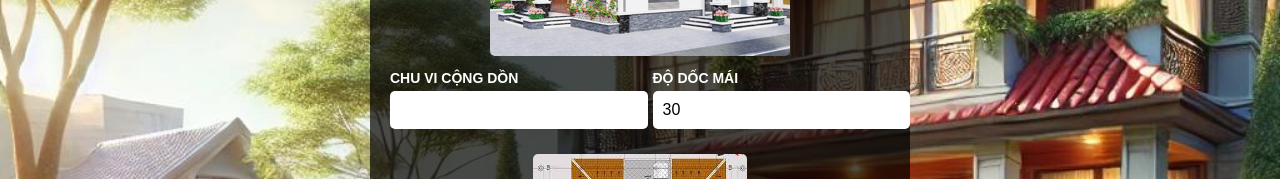
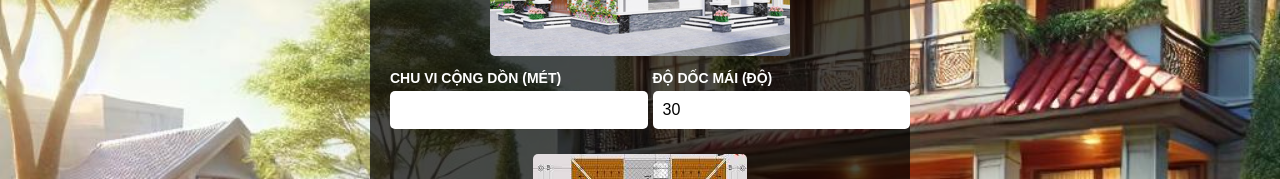
Before and after one commit to saubinhminh/tinhvattu, a plain HTML site: page index.html in a window 1280 px wide. Shown: the part 349-528 px from the top of the page. Drawn offline with Linux system fonts and the light colour scheme.

Commit message:
Add files via upload

```diff
--- a/index.html
+++ b/index.html
@@ -48,7 +48,7 @@
       gap: 25px;
     }
     .flex-row > div {
-      flex: 1;
+      flex: 0.9;
     }
     button {
       background-color: rgba(0, 128, 255, 0.8);
@@ -99,11 +99,11 @@
 
     <div class="flex-row input-group">
       <div>
-        <label for="perimeter">CHU VI CỘNG DỒN</label>
+        <label for="perimeter">CHU VI CỘNG DỒN (Mét)</label>
         <input type="number" id="perimeter" oninput="updateInputs()">
       </div>
       <div>
-        <label for="slope">ĐỘ DỐC MÁI</label>
+        <label for="slope">ĐỘ DỐC MÁI (độ)</label>
         <input type="number" id="slope" value="30" oninput="updateInputs()">
       </div>
     </div>
```
